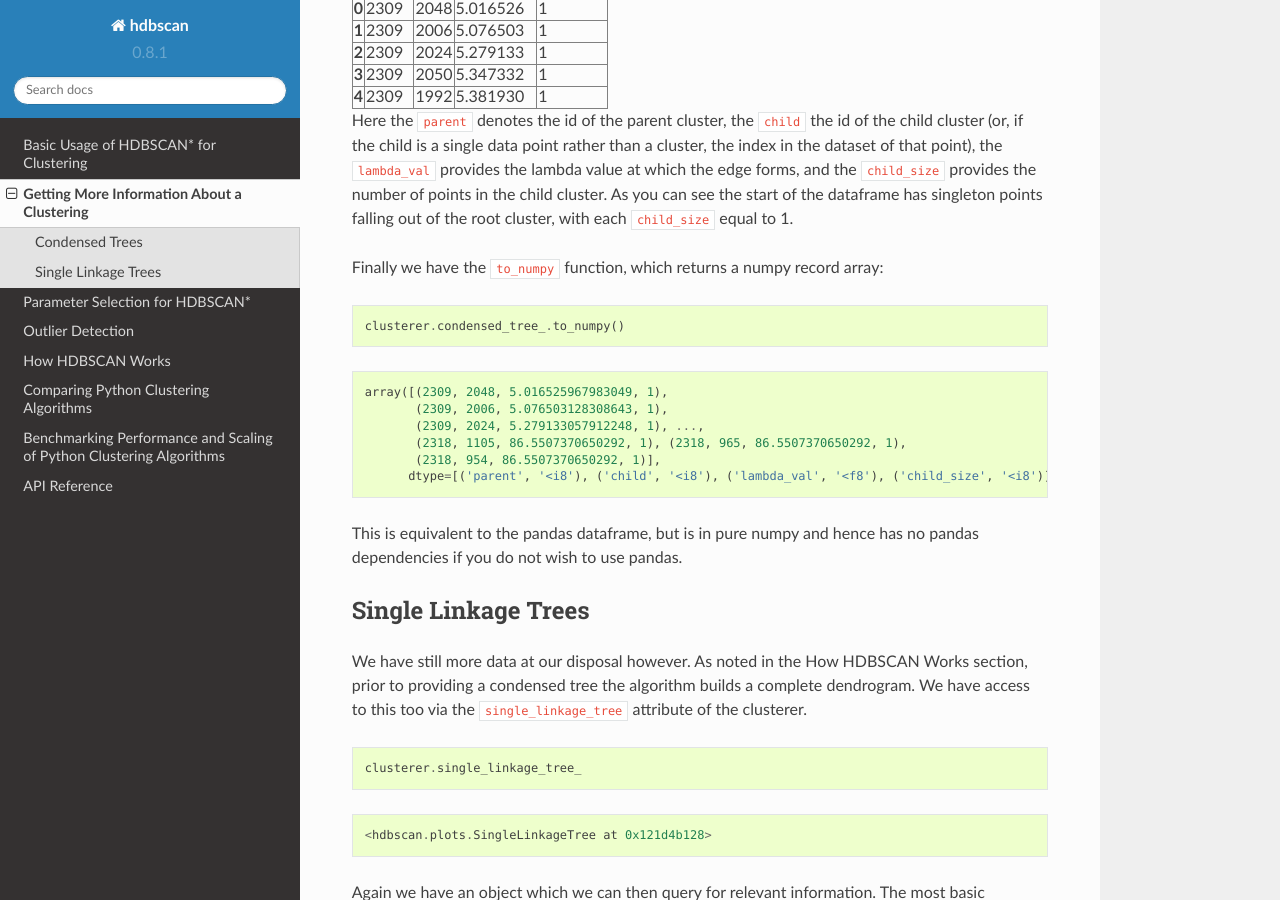
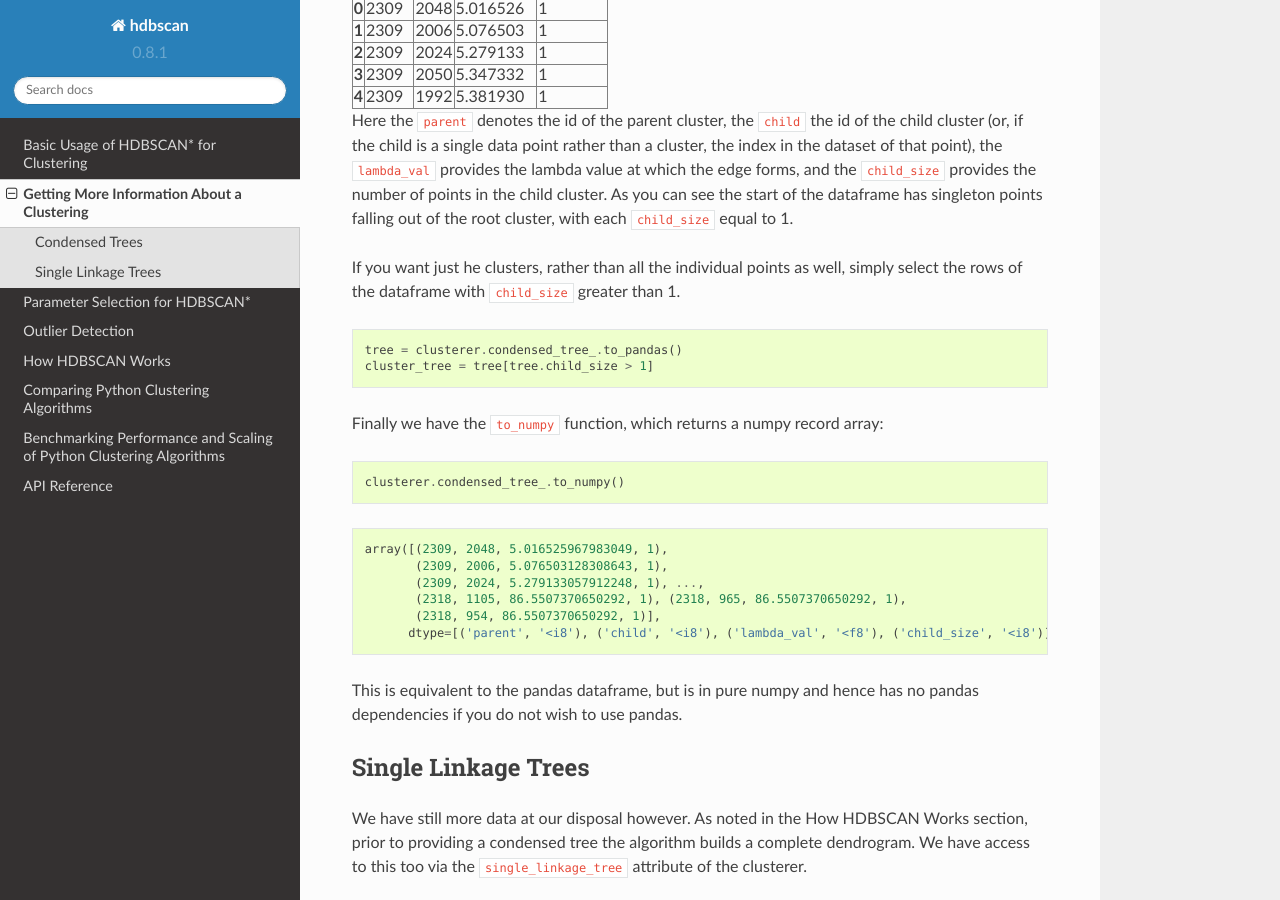
Before and after one commit to scikit-learn-contrib/hdbscan, a Sphinx documentation site: the page built from docs/advanced_hdbscan.rst, in a window 1280 px wide and 900 px high, scrolled down 4282 px. Built offline with Sphinx 7.4.7 and the Read the Docs theme 2.0.0, drawn with Linux system fonts in a browser that asks for light colours; formulas are drawn with MathJax 3.

Commit message:
DOC : Cluster trees for condensed trees.

```diff
--- a/docs/advanced_hdbscan.rst
+++ b/docs/advanced_hdbscan.rst
@@ -216,6 +216,17 @@ the ``child_size`` provides the number of points in the child cluster.
 As you can see the start of the dataframe has singleton points falling
 out of the root cluster, with each ``child_size`` equal to 1.
 
+If you want just he clusters, rather than all the individual points
+as well, simply select the rows of the dataframe with ``child_size``
+greater than 1.
+
+.. code:: python
+
+    tree = clusterer.condensed_tree_.to_pandas()
+    cluster_tree = tree[tree.child_size > 1]
+
+
+
 Finally we have the ``to_numpy`` function, which returns a numpy record
 array:
 
```
